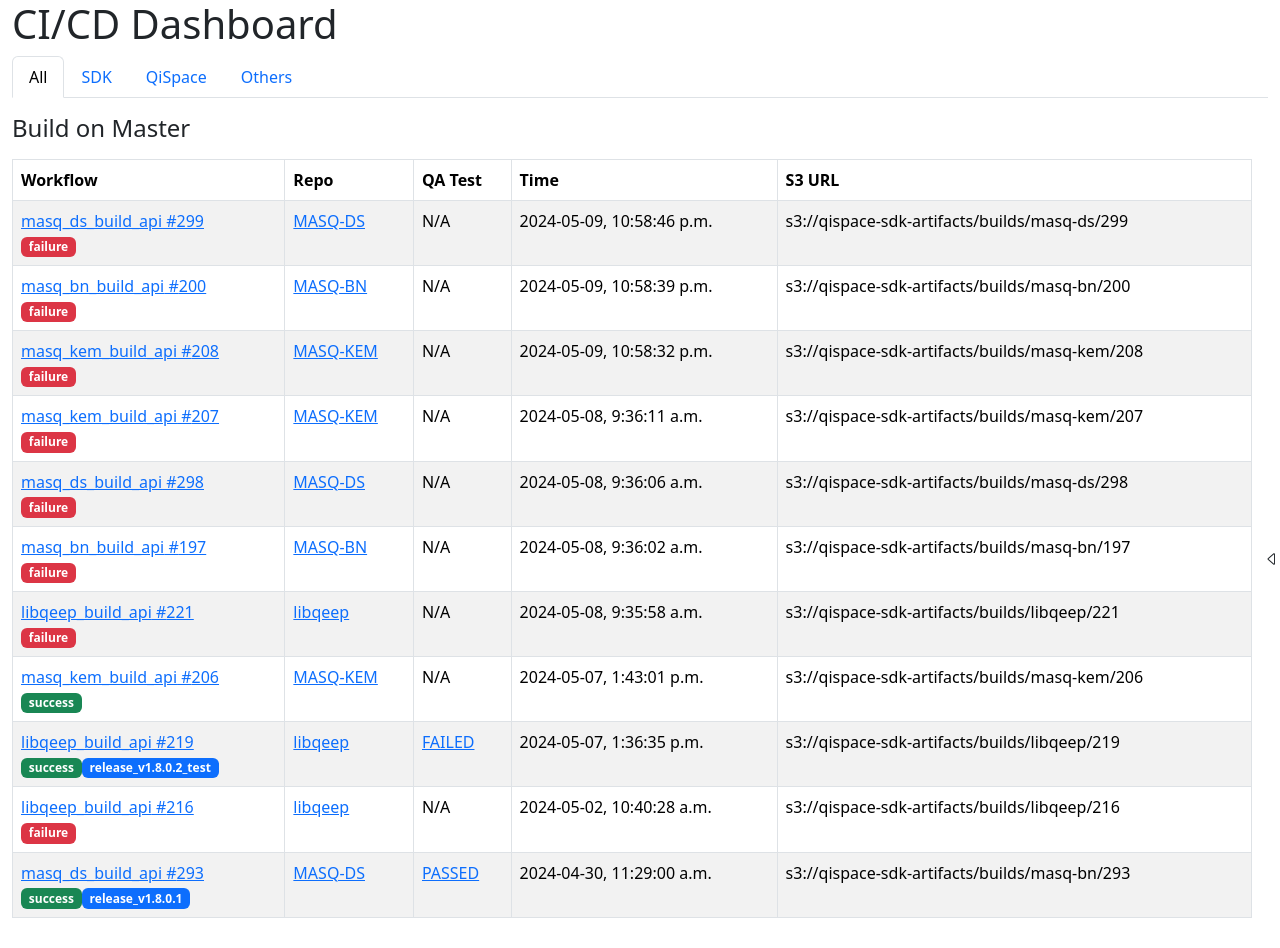
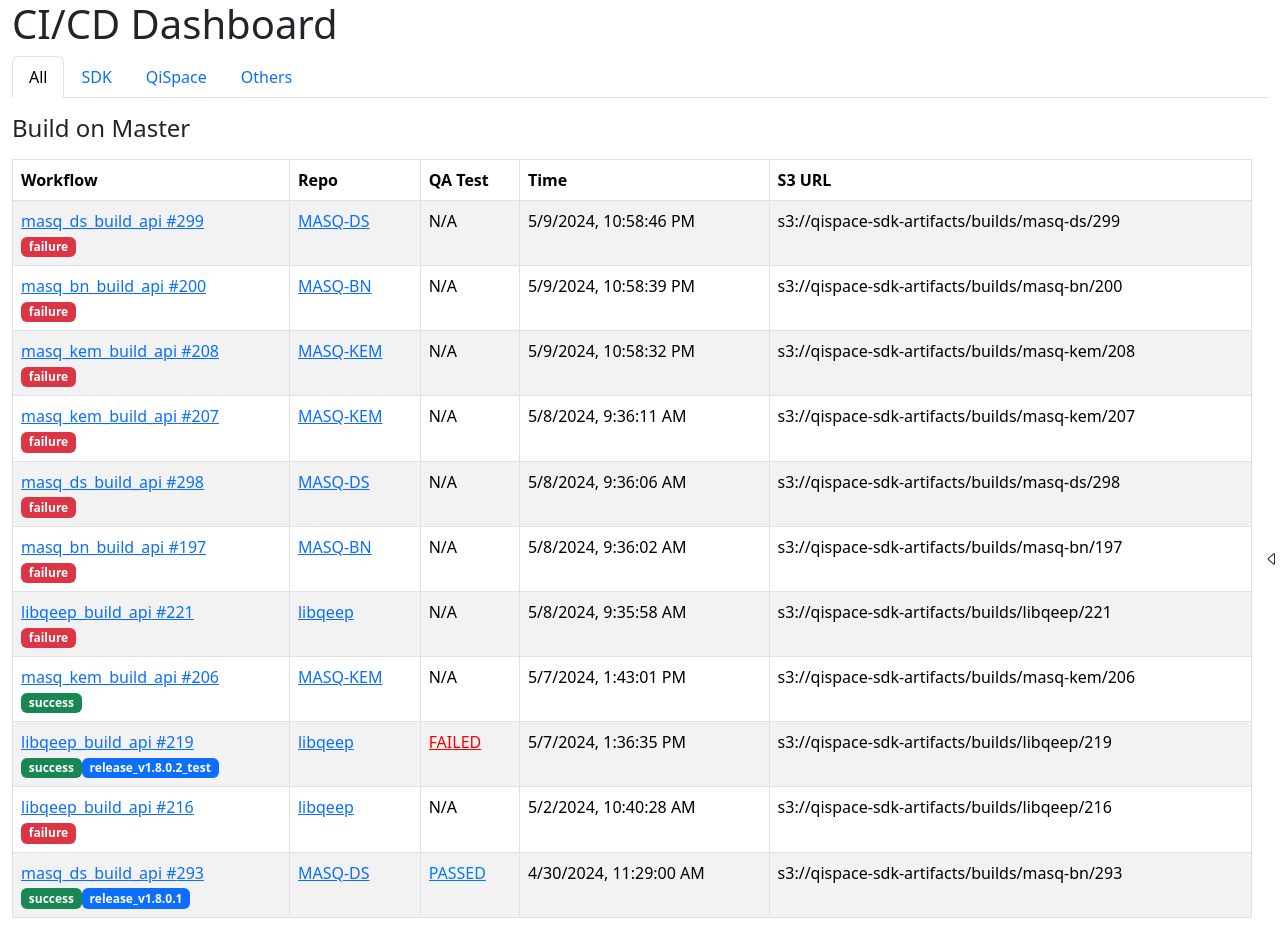
Before and after one commit to quantropi/cicd_dashboard, a React (Create React App) app: page /#/all in a window 1280 px wide. Shown: the top 948 px of the page. Built offline with nearby package versions, Linux system fonts and the light colour scheme.

Commit message:
Updated UI

```diff
--- a/src/App.css
+++ b/src/App.css
@@ -64,3 +64,18 @@
   cursor: pointer;
   position: relative;
 }
+
+.link-default {
+  color: #007bff; /* Bootstrap's default blue */
+}
+.link-default:hover {
+  color: #0056b3; /* Darker blue on hover */
+}
+
+/* Styles for failed test results */
+.link-failed {
+  color: red; /* Red for failed results */
+}
+.link-failed:hover {
+  color: darkred; /* Dark red on hover */
+}
--- a/src/components/Run.tsx
+++ b/src/components/Run.tsx
@@ -16,7 +16,7 @@ const Run: React.FC<RunProps> = ({ run }) => {
   // Function to format UTC date string to local Ottawa time
   const formatLocalTime = (utcTime: string) => {
     const date = new Date(utcTime);
-    return date.toLocaleString('en-CA', { timeZone: 'America/Toronto' });
+    return date.toLocaleString('en-US', { timeZone: 'America/Toronto' });
   };
 
   return (
@@ -54,12 +54,12 @@ const Run: React.FC<RunProps> = ({ run }) => {
             className="text-truncate"
             style={{
               maxWidth: '150px',
-              color: run.test_result === 'FAILED' ? 'red' : 'inherit',
             }}>
-            <a href={run.test_run_url} target="_blank" rel="noopener noreferrer">
+            <a href={run.test_run_url} target="_blank" rel="noopener noreferrer"
+              className={run.test_result === 'FAILED' ? 'link-failed' : 'link-default'}
+            >
               {run.test_result}
             </a>
-
           </div>
         ) : 'N/A'}
       </td>
```
